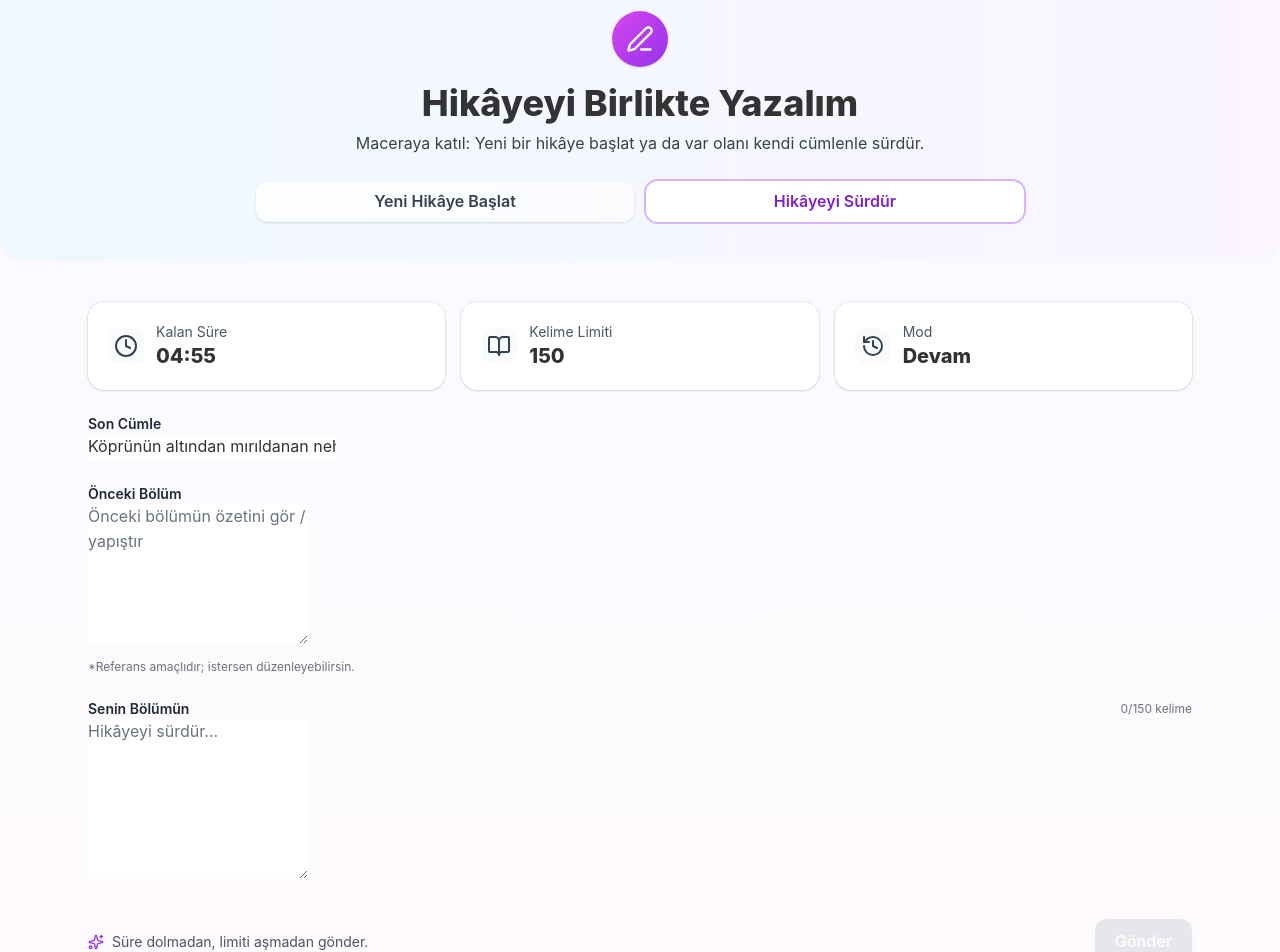
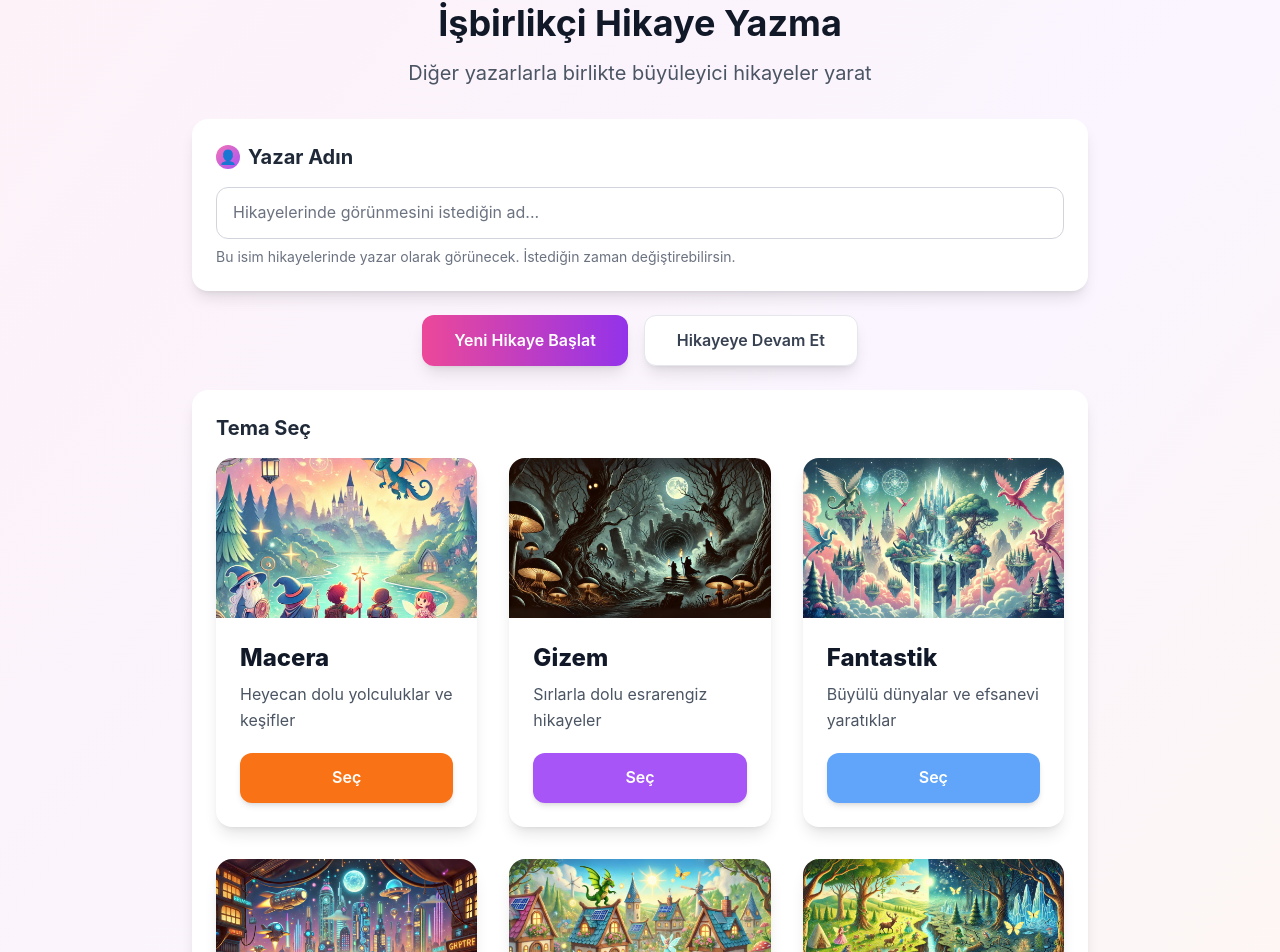
Before and after one commit to ardakrtss/storychain-frontend, a Next.js app: page /write in a window 1280 px wide. Shown: the part 94-1046 px from the top of the page. Built offline with nearby package versions, Linux system fonts and the light colour scheme; no server answers.

Commit message:
Hikaye yazma sayfası görsel tasarıma uygun olarak yeniden oluşturuldu - Themes component'i tema seçimi için güncellendi

```diff
--- a/src/app/write/page.js
+++ b/src/app/write/page.js
@@ -1,307 +1,128 @@
 "use client";
-import { useEffect, useMemo, useState } from "react";
-import { PenLine, Clock, BookOpen, History, Sparkles, AlertTriangle } from "lucide-react";
-import { moderateStory } from "../../lib/moderation";
 
-// Yardımcı
-const countWords = (t) =>
-  (t || "").trim().replace(/\s+/g, " ").split(" ").filter(Boolean).length;
-
-const WORD_LIMIT = 150;
-const START_SECONDS = 5 * 60; // 05:00
+import { useState } from "react";
+import { useAuth } from "../../contexts/AuthContext";
+import { useRouter } from "next/navigation";
+import Link from "next/link";
+import Themes from "../../components/Themes";
 
 export default function WritePage() {
-  // Sekmeler
-  const [tab, setTab] = useState("continue"); // "new" | "continue"
+  const { user } = useAuth();
+  const router = useRouter();
+  const [authorName, setAuthorName] = useState(user?.nickname || "");
+  const [storyTitle, setStoryTitle] = useState("");
+  const [selectedTheme, setSelectedTheme] = useState(null);
 
-  // Timer
-  const [secondsLeft, setSecondsLeft] = useState(START_SECONDS);
-  useEffect(() => {
-    if (secondsLeft <= 0) return;
-    const id = setInterval(() => setSecondsLeft((s) => (s > 0 ? s - 1 : 0)), 1000);
-    return () => clearInterval(id);
-  }, [secondsLeft]);
-  const mm = String(Math.floor(secondsLeft / 60)).padStart(2, "0");
-  const ss = String(secondsLeft % 60).padStart(2, "0");
+  // Karakter sayacı
+  const titleCharCount = storyTitle.length;
+  const maxTitleChars = 100;
 
-  // Yeni hikâye
-  const [title, setTitle] = useState("");
-  const [theme, setTheme] = useState("fantastik");
-  const [opening, setOpening] = useState("");
+  const handleStartNewStory = () => {
+    if (!authorName.trim() || !storyTitle.trim() || !selectedTheme) {
+      alert("Lütfen tüm alanları doldurun ve bir tema seçin.");
+      return;
+    }
 
-  // Devam
-  const [lastSentence, setLastSentence] = useState(
-    "Köprünün altından mırıldanan nehir, gizli bir sırrı fısıldıyordu."
-  );
-  const [previousPart, setPreviousPart] = useState("");
-  const [yourPart, setYourPart] = useState("");
+    // Hikaye oluşturma sayfasına yönlendir
+    router.push(`/write/new?author=${encodeURIComponent(authorName)}&title=${encodeURIComponent(storyTitle)}&theme=${selectedTheme}`);
+  };
 
-  const newWords = useMemo(() => countWords(opening), [opening]);
-  const contWords = useMemo(() => countWords(yourPart), [yourPart]);
-
-  const canSubmit =
-    secondsLeft > 0 &&
-    (tab === "new"
-      ? title.trim() && opening.trim() && newWords <= WORD_LIMIT
-      : yourPart.trim() && contWords <= WORD_LIMIT);
-
-  const [loading, setLoading] = useState(false);
-
-  async function onSubmit() {
-    if (!canSubmit) return;
-    setLoading(true);
-
-    try {
-      // Moderasyon kontrolü
-      const storyData = tab === "new"
-        ? { title, content: opening }
-        : { title: "Hikaye Devamı", content: yourPart };
-
-      const moderationResult = moderateStory(storyData);
-
-      if (!moderationResult.ok) {
-        alert(`Moderasyon Hatası: ${moderationResult.reason}`);
-        setLoading(false);
-        return;
-      }
-
-      /* === KENDİ İŞ MANTIĞINI BURAYA KOY ======================================
-         - Burada var olan kayıt/submit API isteğini çağır.
-         - Örn:
-         await fetch("/api/story/submit", {
-           method: "POST",
-           headers: { "Content-Type": "application/json" },
-           body: JSON.stringify(
-             tab === "new"
-               ? { mode: "new", title, theme, opening }
-               : { mode: "continue", lastSentence, previousPart, yourPart }
-           ),
-         });
-      ========================================================================= */
-
-      // Demo
-      await new Promise((r) => setTimeout(r, 500));
-      alert("Metnin gönderildi! (Demo)");
-    } catch (error) {
-      alert("Bir hata oluştu: " + error.message);
-    } finally {
-      setLoading(false);
-    }
-  }
+  const handleContinueStory = () => {
+    // Devam eden hikayeler sayfasına yönlendir
+    router.push("/stories");
+  };
 
   return (
-    <main className="min-h-screen bg-gradient-to-b from-indigo-50/40 to-pink-50/40">
-      {/* HERO */}
-      <section className="rounded-b-3xl bg-gradient-to-r from-sky-50 to-purple-50">
-        <div className="mx-auto max-w-6xl px-4 sm:px-6 py-10 text-center">
-          <div className="mx-auto flex h-14 w-14 items-center justify-center rounded-full bg-gradient-to-br from-fuchsia-500 to-purple-600 text-white shadow">
-            <PenLine className="h-7 w-7" />
+    <div className="min-h-screen bg-gradient-to-br from-pink-50 via-purple-50 to-orange-50">
+      <div className="container mx-auto px-4 py-8">
+        {/* Başlık */}
+        <div className="text-center mb-8">
+          <h1 className="text-4xl font-bold text-gray-900 mb-4">
+            İşbirlikçi Hikaye Yazma
+          </h1>
+          <p className="text-xl text-gray-600">
+            Diğer yazarlarla birlikte büyüleyici hikayeler yarat
+          </p>
+        </div>
+
+        <div className="max-w-4xl mx-auto space-y-6">
+          {/* Yazar Adı Kartı */}
+          <div className="bg-white rounded-2xl shadow-lg p-6">
+            <div className="flex items-center gap-2 mb-4">
+              <div className="w-6 h-6 rounded-full bg-gradient-to-br from-pink-400 to-purple-500 flex items-center justify-center">
+                <span className="text-white text-sm">👤</span>
+              </div>
+              <h2 className="text-xl font-bold text-gray-800">Yazar Adın</h2>
+            </div>
+            <input
+              type="text"
+              value={authorName}
+              onChange={(e) => setAuthorName(e.target.value)}
+              placeholder="Hikayelerinde görünmesini istediğin ad..."
+              className="w-full rounded-xl border border-gray-300 px-4 py-3 focus:outline-none focus:ring-2 focus:ring-purple-400 focus:border-transparent"
+            />
+            <p className="text-sm text-gray-500 mt-2">
+              Bu isim hikayelerinde yazar olarak görünecek. İstediğin zaman değiştirebilirsin.
+            </p>
           </div>
-          <h1 className="mt-4 text-3xl sm:text-4xl font-extrabold">
-            Hikâyeyi Birlikte Yazalım
-          </h1>
-          <p className="mt-2 text-gray-700">
-            Maceraya katıl: Yeni bir hikâye başlat ya da var olanı kendi
-            cümlenle sürdür.
-          </p>
 
-          {/* Sekmeler */}
-          <div className="mx-auto mt-6 max-w-3xl grid grid-cols-2 gap-3">
+          {/* Aksiyon Butonları */}
+          <div className="flex flex-col sm:flex-row gap-4 justify-center">
             <button
-              onClick={() => setTab("new")}
-              className={`rounded-xl px-4 py-2 font-semibold shadow ${
-                tab === "new"
-                  ? "bg-white text-purple-700 ring-2 ring-purple-300"
-                  : "bg-white/70 text-gray-700 hover:bg-white"
-              }`}
+              onClick={handleStartNewStory}
+              className="bg-gradient-to-r from-pink-500 to-purple-600 text-white px-8 py-3 rounded-xl font-semibold shadow-lg hover:shadow-xl transform hover:scale-105 transition-all duration-200"
             >
-              Yeni Hikâye Başlat
+              Yeni Hikaye Başlat
             </button>
             <button
-              onClick={() => setTab("continue")}
-              className={`rounded-xl px-4 py-2 font-semibold shadow ${
-                tab === "continue"
-                  ? "bg-white text-purple-700 ring-2 ring-purple-300"
-                  : "bg-white/70 text-gray-700 hover:bg-white"
-              }`}
+              onClick={handleContinueStory}
+              className="bg-white text-gray-700 px-8 py-3 rounded-xl font-semibold shadow-lg hover:shadow-xl transform hover:scale-105 transition-all duration-200 border border-gray-200"
             >
-              Hikâyeyi Sürdür
+              Hikayeye Devam Et
             </button>
           </div>
-        </div>
-      </section>
 
-      {/* İÇERİK */}
-      <section className="mx-auto max-w-6xl px-4 sm:px-6 py-10">
-        {/* Sayaç & Limit */}
-        <div className="grid grid-cols-1 sm:grid-cols-3 gap-4 mb-6">
-          <Stat icon={<Clock />} label="Kalan Süre" value={`${mm}:${ss}`} />
-          <Stat icon={<BookOpen />} label="Kelime Limiti" value={`${WORD_LIMIT}`} />
-          <Stat
-            icon={<History />}
-            label="Mod"
-            value={tab === "new" ? "Yeni Hikâye" : "Devam"}
-          />
-        </div>
-
-        {/* FORM */}
-        {tab === "new" ? (
-          <div className="space-y-6">
-            <div className="grid grid-cols-1 md:grid-cols-3 gap-4">
-              <div className="md:col-span-2 card">
-                <Label>Başlık</Label>
-                <input
-                  className="input"
-                  value={title}
-                  onChange={(e) => setTitle(e.target.value)}
-                  placeholder="Hikâyenin başlığı"
-                />
-              </div>
-              <div className="card">
-                <Label>Tema</Label>
-                <select
-                  className="input"
-                  value={theme}
-                  onChange={(e) => setTheme(e.target.value)}
-                >
-                  <option value="fantastik">Fantastik</option>
-                  <option value="gizem">Gizem</option>
-                  <option value="macera">Macera</option>
-                  <option value="bilim-kurgu">Bilim Kurgu</option>
-                  <option value="sifir-atik">Sıfır Atık</option>
-                  <option value="iklim">İklim Değişikliği</option>
-                </select>
-              </div>
-            </div>
-
-            <div className="card">
-              <div className="flex items-center justify-between">
-                <Label>Açılış Bölümü (Senin kısmın)</Label>
-                <small
-                  className={`text-xs ${
-                    newWords > WORD_LIMIT ? "text-rose-600" : "text-gray-500"
-                  }`}
-                >
-                  {newWords}/{WORD_LIMIT} kelime
-                </small>
-              </div>
-              <textarea
-                className="input min-h-[160px]"
-                value={opening}
-                onChange={(e) => setOpening(e.target.value)}
-                placeholder="Hikâyeyi başlat..."
+          {/* Tema Seç Kartı */}
+          <div className="bg-white rounded-2xl shadow-lg p-6">
+            <h2 className="text-xl font-bold text-gray-800 mb-4">Tema Seç</h2>
+            <div className="mb-4">
+              <Themes
+                isSelectionMode={true}
+                selectedTheme={selectedTheme}
+                onThemeSelect={setSelectedTheme}
               />
-              {newWords > WORD_LIMIT && (
-                <p className="mt-2 text-sm text-rose-600">
-                  Kelime limiti aşıldı. Lütfen kısaltın.
-                </p>
-              )}
             </div>
           </div>
-        ) : (
-          <div className="space-y-6">
-            <div className="card">
-              <Label>Son Cümle</Label>
-              <input
-                className="input"
-                value={lastSentence}
-                onChange={(e) => setLastSentence(e.target.value)}
-              />
-            </div>
 
-            <div className="card">
-              <Label>Önceki Bölüm</Label>
-              <textarea
-                className="input min-h-[140px]"
-                value={previousPart}
-                onChange={(e) => setPreviousPart(e.target.value)}
-                placeholder="Önceki bölümün özetini gör / yapıştır"
-              />
-              <p className="mt-2 text-xs text-gray-500">
-                *Referans amaçlıdır; istersen düzenleyebilirsin.
+          {/* Hikaye Başlığı Kartı */}
+          <div className="bg-white rounded-2xl shadow-lg p-6">
+            <h2 className="text-xl font-bold text-gray-800 mb-4">Hikaye Başlığı</h2>
+            <input
+              type="text"
+              value={storyTitle}
+              onChange={(e) => setStoryTitle(e.target.value)}
+              placeholder="Hikayene büyüleyici bir başlık ver..."
+              className="w-full rounded-xl border border-gray-300 px-4 py-3 focus:outline-none focus:ring-2 focus:ring-purple-400 focus:border-transparent"
+              maxLength={maxTitleChars}
+            />
+            <div className="flex justify-between items-center mt-2">
+              <p className="text-sm text-gray-500">
+                {titleCharCount}/{maxTitleChars} karakter
               </p>
             </div>
+          </div>
 
-            <div className="card">
-              <div className="flex items-center justify-between">
-                <Label>Senin Bölümün</Label>
-                <small
-                  className={`text-xs ${
-                    contWords > WORD_LIMIT ? "text-rose-600" : "text-gray-500"
-                  }`}
-                >
-                  {contWords}/{WORD_LIMIT} kelime
-                </small>
-              </div>
-              <textarea
-                className="input min-h-[160px]"
-                value={yourPart}
-                onChange={(e) => setYourPart(e.target.value)}
-                placeholder="Hikâyeyi sürdür..."
-              />
-              {contWords > WORD_LIMIT && (
-                <p className="mt-2 text-sm text-rose-600">
-                  Kelime limiti aşıldı. Lütfen kısaltın.
-                </p>
-              )}
-            </div>
+          {/* Ana Sayfaya Dön Butonu */}
+          <div className="text-center">
+            <Link
+              href="/"
+              className="inline-block bg-gray-200 text-gray-700 px-6 py-3 rounded-xl font-semibold hover:bg-gray-300 transition-colors duration-200"
+            >
+              Ana Sayfaya Dön
+            </Link>
           </div>
-        )}
-
-        {/* Gönder */}
-        <div className="mt-8 flex flex-col sm:flex-row items-center justify-between gap-3">
-          <div className="flex items-center gap-2 text-gray-600">
-            <Sparkles className="h-4 w-4 text-purple-600" />
-            <span className="text-sm">Süre dolmadan, limiti aşmadan gönder.</span>
-          </div>
-          <button
-            disabled={!canSubmit || loading}
-            onClick={onSubmit}
-            className={`rounded-xl px-5 py-2.5 font-semibold text-white shadow transition
-            ${!canSubmit || loading ? "bg-gray-300 cursor-not-allowed"
-            : "bg-gradient-to-r from-indigo-500 to-fuchsia-500 hover:opacity-95"}`}
-          >
-            {loading ? "Gönderiliyor..." : "Gönder"}
-          </button>
-        </div>
-      </section>
-    </main>
-  );
-}
-
-/* ——— Küçük yardımcı bileşen/utility sınıfları ——— */
-function Stat({ icon, label, value }) {
-  return (
-    <div className="rounded-2xl bg-white p-5 shadow ring-1 ring-black/5">
-      <div className="flex items-center gap-3">
-        <div className="flex h-9 w-9 items-center justify-center rounded-xl bg-slate-50 text-slate-700">
-          {icon}
-        </div>
-        <div>
-          <div className="text-sm text-gray-600">{label}</div>
-          <div className="text-xl font-extrabold">{value}</div>
         </div>
       </div>
     </div>
   );
 }
-function Label({ children }) {
-  return <label className="block text-sm font-semibold text-gray-800">{children}</label>;
-}
-
-/* Global utility class set (temayla uyum) */
-const base =
-  "mt-2 w-full rounded-xl border border-gray-300 px-3 py-2 focus:outline-none focus:ring-2 focus:ring-purple-400";
-const card = "rounded-2xl bg-white p-5 shadow ring-1 ring-black/5";
-export const styles = {};
-// eslint-disable-next-line no-unused-vars
-const _inject = (() => {
-  if (typeof document === "undefined") return;
-  const css = `
-    .input { ${base.replaceAll('"', '\\"')} }
-    .card { ${card.replaceAll('"', '\\"')} }
-  `;
-  const style = document.createElement("style");
-  style.innerHTML = css;
-  document.head.appendChild(style);
-})();
--- a/src/components/Themes.jsx
+++ b/src/components/Themes.jsx
@@ -10,7 +10,8 @@ const themes = [
     description: 'Heyecan dolu yolculuklar ve keşifler',
     image: '/images/adventure.png',
     color: 'bg-orange-500',
-    hoverColor: 'hover:bg-orange-600'
+    hoverColor: 'hover:bg-orange-600',
+    value: 'macera'
   },
   {
     id: 2,
@@ -18,7 +19,8 @@ const themes = [
     description: 'Sırlarla dolu esrarengiz hikayeler',
     image: '/images/mystery.png',
     color: 'bg-purple-500',
-    hoverColor: 'hover:bg-purple-600'
+    hoverColor: 'hover:bg-purple-600',
+    value: 'gizem'
   },
   {
     id: 3,
@@ -26,7 +28,8 @@ const themes = [
     description: 'Büyülü dünyalar ve efsanevi yaratıklar',
     image: '/images/fantasy.png',
     color: 'bg-blue-400',
-    hoverColor: 'hover:bg-blue-500'
+    hoverColor: 'hover:bg-blue-500',
+    value: 'fantastik'
   },
   {
     id: 4,
@@ -34,7 +37,8 @@ const themes = [
     description: 'Gelecekte geçen teknolojik maceralar',
     image: '/images/scifi.png',
     color: 'bg-blue-600',
-    hoverColor: 'hover:bg-blue-700'
+    hoverColor: 'hover:bg-blue-700',
+    value: 'bilim-kurgu'
   },
   {
     id: 5,
@@ -42,7 +46,8 @@ const themes = [
     description: 'Çevre dostu ve sürdürülebilir hikayeler',
     image: '/images/zerowaste.png',
     color: 'bg-green-500',
-    hoverColor: 'hover:bg-green-600'
+    hoverColor: 'hover:bg-green-600',
+    value: 'sifir-atik'
   },
   {
     id: 6,
@@ -50,14 +55,22 @@ const themes = [
     description: 'Doğa ve çevre temalı hikayeler',
     image: '/images/climate.png',
     color: 'bg-blue-700',
-    hoverColor: 'hover:bg-blue-800'
+    hoverColor: 'hover:bg-blue-800',
+    value: 'iklim'
   }
 ];
 
-export default function Themes() {
+export default function Themes({ onThemeSelect, selectedTheme, isSelectionMode = false }) {
+  const handleThemeClick = (theme) => {
+    if (isSelectionMode && onThemeSelect) {
+      onThemeSelect(theme.value);
+    }
+  };
+
   return (
-    <section className="py-20 bg-white">
-      <div className="max-w-7xl mx-auto px-4 sm:px-6 lg:px-8">
+    <div className={isSelectionMode ? "" : "py-20 bg-white"}>
+      <div className={isSelectionMode ? "" : "max-w-7xl mx-auto px-4 sm:px-6 lg:px-8"}>
+        {!isSelectionMode && (
           <motion.div
             initial={{ opacity: 0, y: 50 }}
             whileInView={{ opacity: 1, y: 0 }}
@@ -72,6 +85,7 @@ export default function Themes() {
               Hangi dünyada hikâye yazmak istiyorsun? Sevdiğin temayı seç ve maceraya başla!
             </p>
           </motion.div>
+        )}
 
         <div className="grid grid-cols-1 md:grid-cols-2 lg:grid-cols-3 gap-8">
           {themes.map((theme, index) => (
@@ -81,15 +95,17 @@ export default function Themes() {
               whileInView={{ opacity: 1, y: 0 }}
               transition={{ duration: 0.6, delay: index * 0.1 }}
               viewport={{ once: true }}
-              className="group cursor-pointer"
+              className={`group cursor-pointer ${isSelectionMode ? 'max-w-sm mx-auto' : ''}`}
+              onClick={() => handleThemeClick(theme)}
             >
               <div
-                className="
+                className={`
                   bg-white rounded-2xl shadow-lg overflow-hidden
                   transition-all duration-300 ease-out
                   hover:shadow-2xl hover:-translate-y-0.5
-                  max-w-sm mx-auto
-                "
+                  ${isSelectionMode ? 'max-w-sm mx-auto' : ''}
+                  ${isSelectionMode && selectedTheme === theme.value ? 'ring-4 ring-purple-400' : ''}
+                `}
               >
                 {/* Görsel */}
                 <div className="h-40 w-full overflow-hidden bg-gray-100">
@@ -112,6 +128,19 @@ export default function Themes() {
                     {theme.description}
                   </p>
 
+                  {isSelectionMode ? (
+                    <button
+                      className={`
+                        mt-5 w-full rounded-xl px-6 py-3 font-semibold
+                        text-white shadow-md transition-all duration-300
+                        ${theme.color} ${theme.hoverColor}
+                        focus:outline-none focus:ring-2 focus:ring-orange-300
+                        ${selectedTheme === theme.value ? 'ring-2 ring-white' : ''}
+                      `}
+                    >
+                      {selectedTheme === theme.value ? '✓ Seçildi' : 'Seç'}
+                    </button>
+                  ) : (
                     <Link href={`/themes/${theme.id}`}>
                       <button
                         className={`
@@ -124,12 +153,13 @@ export default function Themes() {
                         Keşfet →
                       </button>
                     </Link>
+                  )}
                 </div>
               </div>
             </motion.div>
           ))}
         </div>
       </div>
-    </section>
+    </div>
   );
 }
```
Lines whose indentation alone changed are shown as unchanged.
